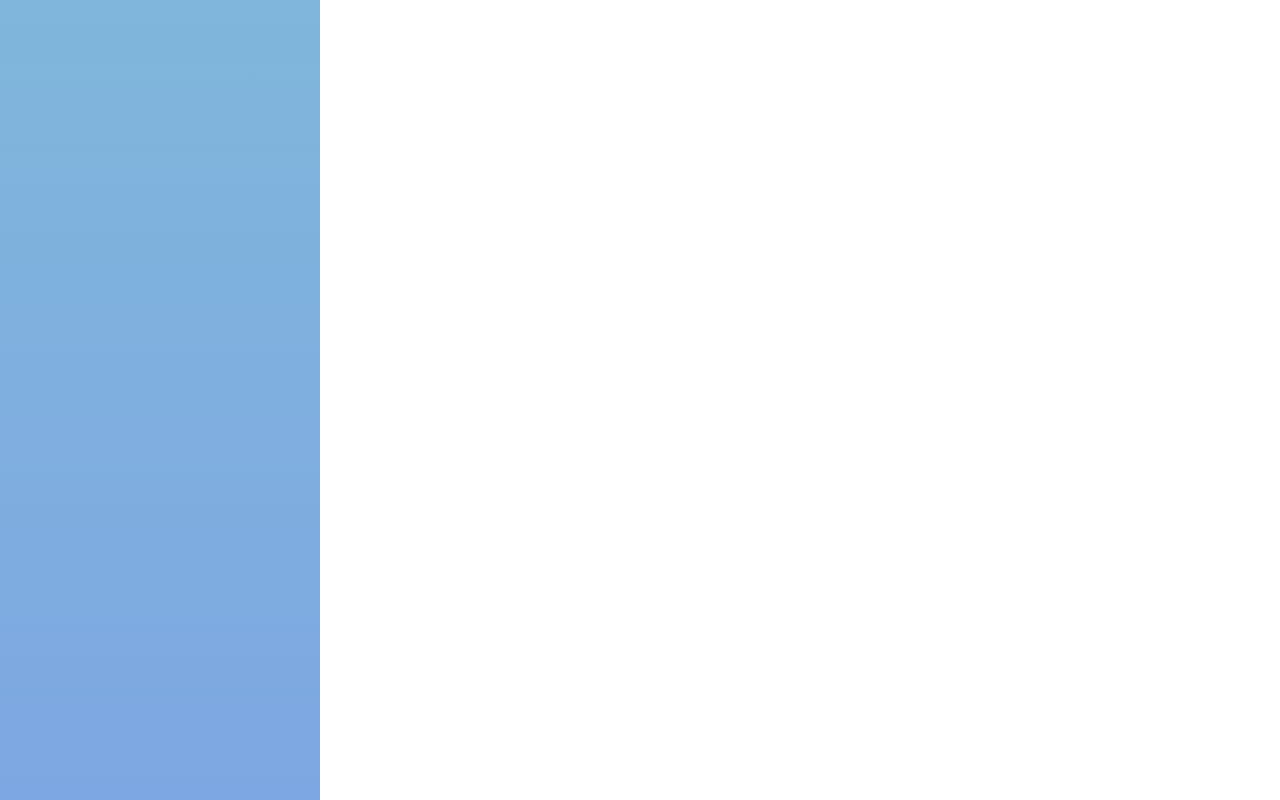
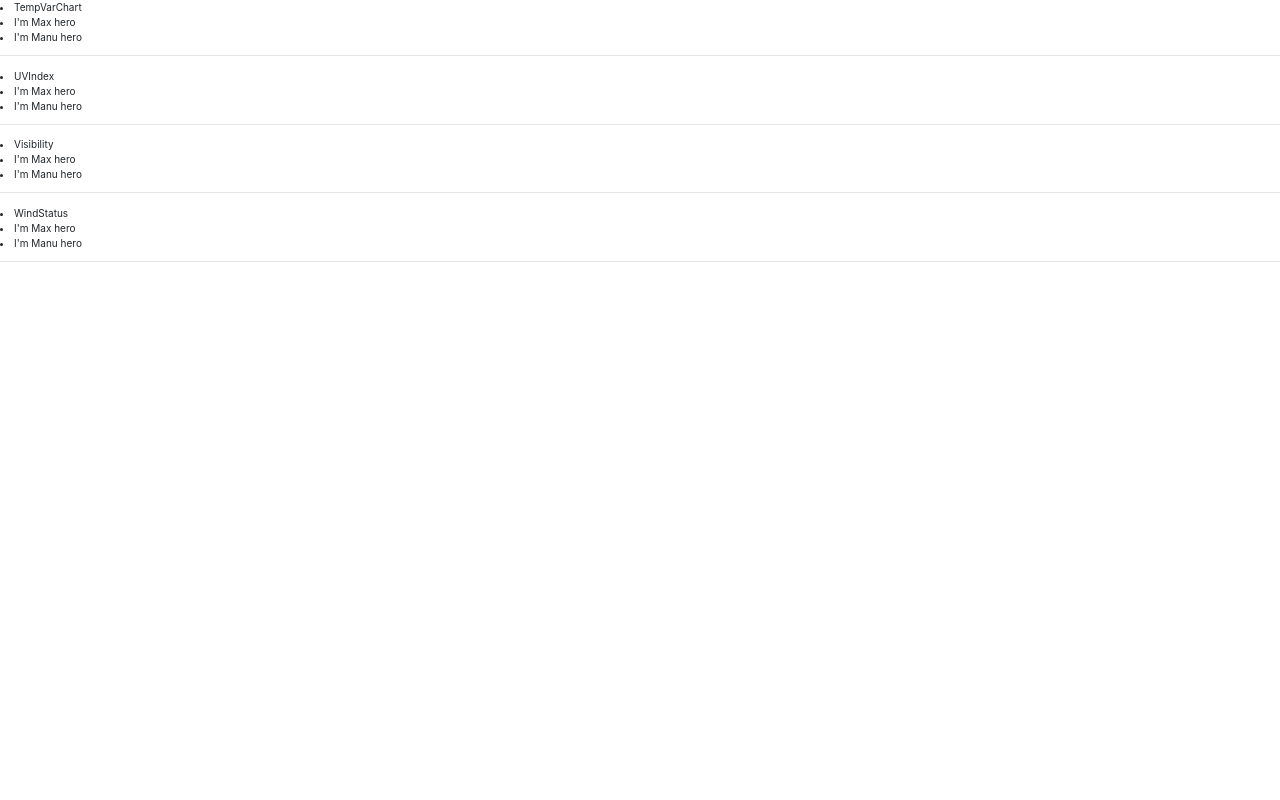
Before and after one commit to AkbarKarshiev/react-weather-dashboard, a React (Create React App) app: page / in a window 1280 px wide. Built offline with nearby package versions, Linux system fonts and the light colour scheme.

Commit message:
Passing data to child components

```diff
--- a/src/components/Content.js
+++ b/src/components/Content.js
@@ -1,10 +1,16 @@
 import React from 'react';
+import TempVarChart from './TempVarChart';
+import Highlights from './Highlights';
 
 const content = (props) => {
     return (
         <div>
-            <p>{props.highlights}</p>
-            <p>{props.tempVar}</p>
+            <TempVarChart
+                persons={props.persons}
+            />
+            <Highlights
+                persons={props.persons}
+            />
         </div>
     );
 }
--- a/src/components/Highlights.js
+++ b/src/components/Highlights.js
@@ -0,0 +1,22 @@
+import React from 'react';
+import UVIndex from './UVIndex';
+import Visibility from './Visibility';
+import WindStatus from './WindStatus';
+
+const content = (props) => {
+    return (
+        <div>
+            <UVIndex
+                persons={props.persons}
+            />
+            <Visibility
+                persons={props.persons}
+            />
+            <WindStatus
+                persons={props.persons}
+            />
+        </div>
+    );
+}
+
+export default content;
--- a/src/components/TempVarChart.js
+++ b/src/components/TempVarChart.js
@@ -0,0 +1,16 @@
+import React, { Component } from 'react';
+
+class TempVarChart extends Component {
+    render() {
+        return (
+            <div>
+                <li>TempVarChart</li>
+                <li>I'm {this.props.persons[0].name} hero</li>
+                <li>I'm {this.props.persons[1].name} hero</li>
+                <hr/>
+            </div>
+        );
+      }
+}
+
+export default TempVarChart;
--- a/src/components/UVIndex.js
+++ b/src/components/UVIndex.js
@@ -0,0 +1,16 @@
+import React, { Component } from 'react';
+
+class UVIndex extends Component {
+    render() {
+        return (
+            <div>
+                <li>UVIndex</li>
+                <li>I'm {this.props.persons[0].name} hero</li>
+                <li>I'm {this.props.persons[1].name} hero</li>
+                <hr/>
+            </div>
+        );
+      }
+}
+
+export default UVIndex;
--- a/src/components/Visibility.js
+++ b/src/components/Visibility.js
@@ -0,0 +1,16 @@
+import React, { Component } from 'react';
+
+class UVIndex extends Component {
+    render() {
+        return (
+            <div>
+                <li>Visibility</li>
+                <li>I'm {this.props.persons[0].name} hero</li>
+                <li>I'm {this.props.persons[1].name} hero</li>
+                <hr/>
+            </div>
+        );
+      }
+}
+
+export default UVIndex;
--- a/src/components/WindStatus.js
+++ b/src/components/WindStatus.js
@@ -0,0 +1,16 @@
+import React, { Component } from 'react';
+
+class WindStatus extends Component {
+    render() {
+        return (
+            <div>
+                <li>WindStatus</li>
+                <li>I'm {this.props.persons[0].name} hero</li>
+                <li>I'm {this.props.persons[1].name} hero</li>
+                <hr/>
+            </div>
+        );
+      }
+}
+
+export default WindStatus;
--- a/src/containers/App.js
+++ b/src/containers/App.js
@@ -4,46 +4,18 @@ import Content from '../components/Content';
 
 class App extends Component {
   state = {
-    weatherDetails: false,
-    location: '', // raw location from input
-    lat: '41.2995', // raw latitude from google maps api response
-    long: '69.2401', // raw longitude from google maps api response
-    completeWeatherApi: '', // weather api string with lat and long
-    rawWeatherData: '', // raw response from weather api
-    currentWeather: [
-      { full_location: 'New York, NY, USA' }, // for full address
-      { formatted_lat: '40.7128°N' }, // for N/S
-      { formatted_long: '74.005°W' }, // for E/W
-      { time: 'Thu, Aug 12, 2019 4:21 AM' },
-      { temp: '30' },
-      { todayHighLow: [
-        { todayTempHigh: '39' },
-        { todayTempHighTime: '2:00 pm' },
-        { todayTempLow: '20' },
-        { todayTempLowTime: '7:00 am' }
-      ]},
-      { summary: 'Mostly Cloudy' },
-      { possibility: '' },
-    ],
-    tempVar: [
-
+    persons: [
+      {id: 'sad', name: 'Max', age: '45'},
+      {id: 'sad', name: 'Manu', age: '45'}
     ]
-
   };
 
   render() {
     return (
       <div id="ancestor">
-        <div className="container-fluid">
-            <div className="row">
-              <div id="sidebar" className="col-md-3 col-sm-4 col-xs-12 sidebar">
-              </div>
-              <Content
-                highlights={this.state.highlights}
-                tempVar={this.state.tempVar}
-                />
-            </div>
-        </div>
+        <Content
+          persons={this.state.persons}
+        />
       </div>
     );
   }
```
